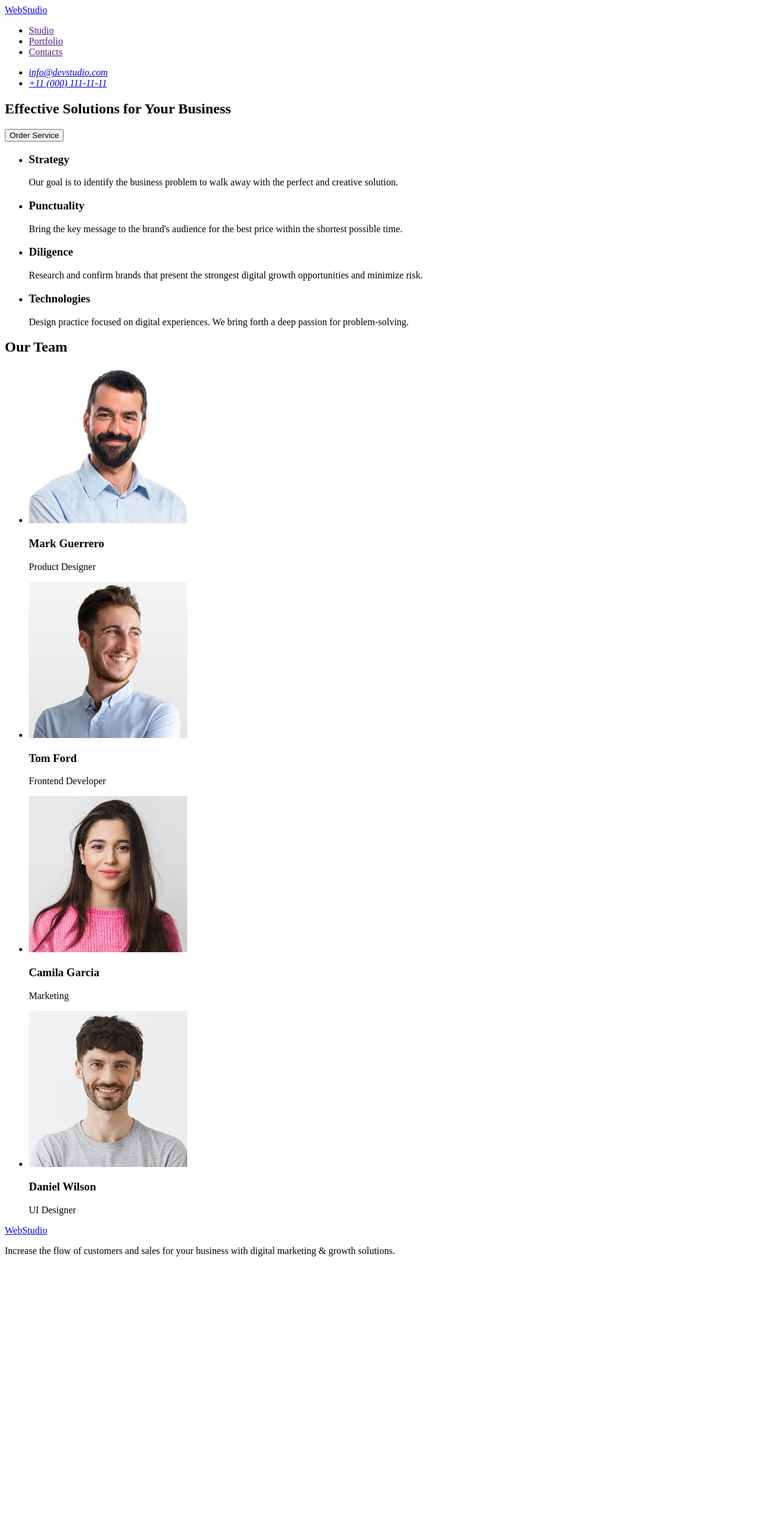
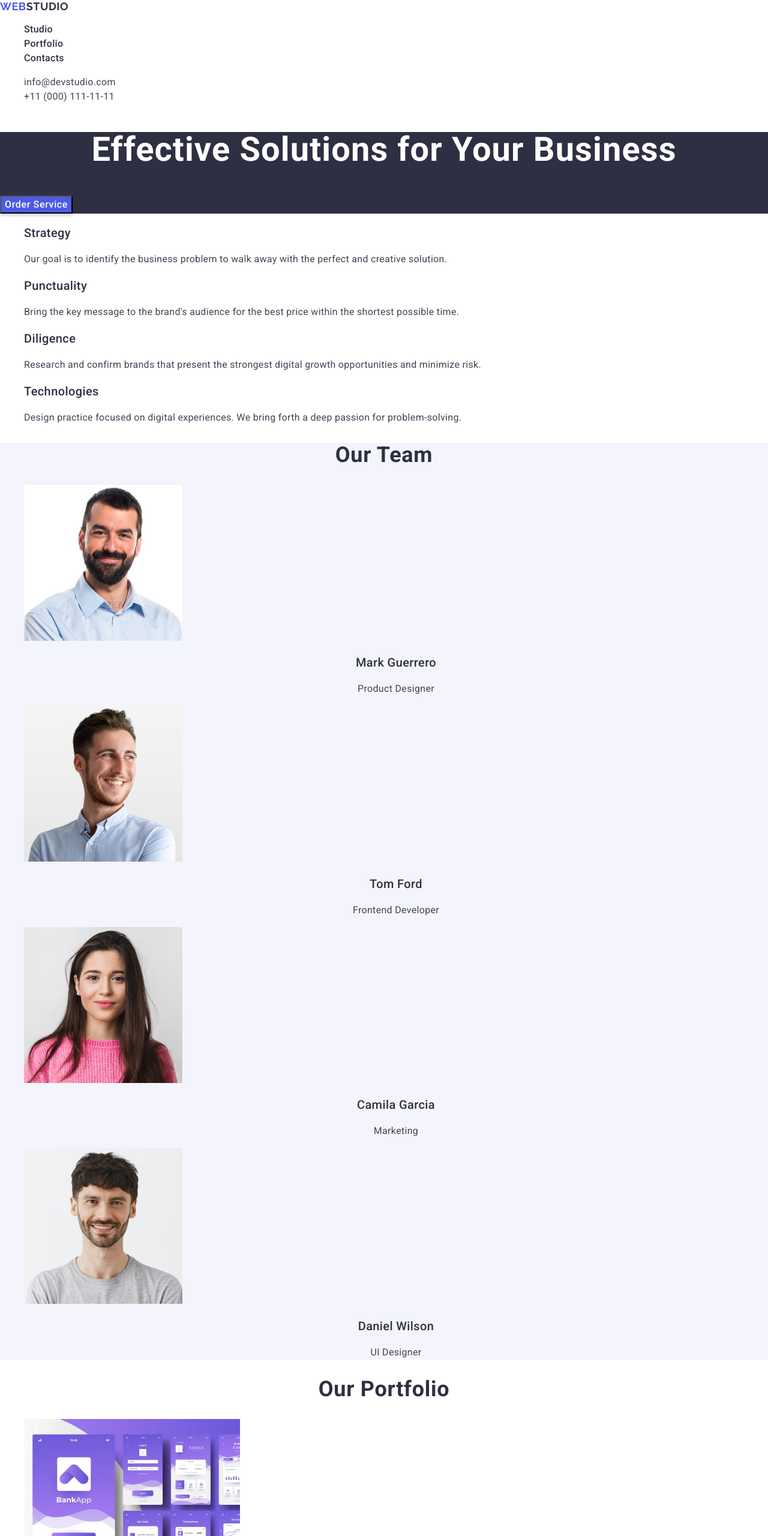
Before and after one commit to yevhenii-chuguivets/goit-markup-hw-06, a plain HTML site: page index.html in a window 1280 px wide. Shown: the top 2560 px of the page at 60% size. Before the commit the page ends 2110 px from the top, so only its background shows below. Drawn offline with nearby package versions, Linux system fonts and the light colour scheme.

Commit message:
add_style_css

```diff
--- /dev/null
+++ b/css/styles.css
@@ -0,0 +1,174 @@
+/* ==========   COMMON STYLE   ========== */
+ul,
+ol {
+  list-style-type: none;
+}
+a {
+  text-decoration: none;
+}
+button {
+  cursor: pointer;
+}
+body {
+  font-family: "Roboto", sans-serif;
+  color: #111;
+  background-color: #fff;
+}
+
+/* ==========     HEADER STYLE   ========== */
+
+.main-logo {
+  font-family: "Raleway", sans-serif;
+  font-weight: 700;
+  font-size: 18px;
+  line-height: 1.17;
+  letter-spacing: 0.03em;
+  text-transform: uppercase;
+  color: #2e2f42;
+}
+
+.header-logo {
+  color: #4d5ae5;
+}
+.nav-list-link {
+  font-weight: 500;
+  font-size: 16px;
+  line-height: 1.5;
+  letter-spacing: 0.02em;
+  color: #2e2f42;
+}
+.nav-list-link:hover,
+.nav-list-link:focus {
+  color: #404bbf;
+}
+.page-address {
+  font-style: normal;
+}
+.address-list-link {
+  font-weight: 400;
+  font-size: 16px;
+  line-height: 1.5;
+  letter-spacing: 0.02em;
+  color: #434455;
+}
+.address-list-link:hover,
+.address-list-link:focus {
+  color: #404bbf;
+}
+
+/* ==========     MAIN STYLE   ========== */
+
+/* ==========     SECTION HERO   ========== */
+.hero-section {
+  background: #2e2f42;
+}
+
+.text-header {
+  font-weight: 700;
+  font-size: 56px;
+  line-height: 1.07;
+  letter-spacing: 0.02em;
+  text-align: center;
+  color: #fff;
+}
+
+.button-style {
+  font-weight: 500;
+  font-size: 16px;
+  line-height: 1.5;
+  letter-spacing: 0.04em;
+  color: #fff;
+  box-shadow: 0 4px 4px 0 rgba(0, 0, 0, 0.15);
+  background-color: #4d5ae5;
+}
+
+.button-style:hover,
+.button-style:focus {
+  background-color: #404bbf;
+}
+/* ==========     SECTION ADVANTEG   ========== */
+.advantege-title {
+  font-weight: 500;
+  font-size: 20px;
+  line-height: 1.2;
+  letter-spacing: 0.02em;
+  color: #2e2f42;
+}
+.advantege-item-text {
+  font-size: 16px;
+  line-height: 1.5;
+  letter-spacing: 0.02em;
+  color: #434455;
+}
+/* ==========     SECTION OUR TEAM   ========== */
+.team-section {
+  background: #f4f4fd;
+}
+.team-title {
+  font-weight: 700;
+  font-size: 36px;
+  line-height: 1.11111;
+  letter-spacing: 0.02em;
+  text-align: center;
+  color: #2e2f42;
+}
+.team-name {
+  font-weight: 500;
+  font-size: 20px;
+  line-height: 1.2;
+  letter-spacing: 0.02em;
+  text-align: center;
+  color: #2e2f42;
+}
+.proffesion {
+  font-weight: 400;
+  font-size: 16px;
+  line-height: 1.5;
+  letter-spacing: 0.02em;
+  text-align: center;
+  color: #434455;
+}
+/* ==========     SECTION OUR PORTFOLIO   ========== */
+.portfolio-title {
+  font-weight: 700;
+  font-size: 36px;
+  line-height: 1.11111;
+  letter-spacing: 0.02em;
+  text-align: center;
+  color: #2e2f42;
+}
+.portfolio-name {
+  font-weight: 500;
+  font-size: 20px;
+  line-height: 1.2;
+  letter-spacing: 0.02em;
+  color: #2e2f42;
+}
+.portfolio-name-text {
+  font-size: 16px;
+  line-height: 1.5;
+  letter-spacing: 0.02em;
+  color: #434455;
+}
+/* ==========     FOOTER   ========== */
+.footer-box {
+  background: #2e2f42;
+}
+.footer-logo {
+  font-family: "Raleway", sans-serif;
+  font-weight: 700;
+  font-size: 18px;
+  line-height: 1.16667;
+  letter-spacing: 0.03em;
+  text-transform: uppercase;
+  color: #f4f4fd;
+}
+.footer-logo-span {
+  color: #4d5ae5;
+}
+.footer-text {
+  font-size: 16px;
+  line-height: 1.5;
+  letter-spacing: 0.02em;
+  color: #f4f4fd;
+}
--- a/index.html
+++ b/index.html
@@ -3,121 +3,219 @@
   <head>
     <meta charset="UTF-8" />
     <meta name="viewport" content="width=device-width, initial-scale=1.0" />
+    <link rel="preconnect" href="https://fonts.googleapis.com" />
+    <link rel="preconnect" href="https://fonts.gstatic.com" crossorigin />
+    <link
+      href="https://fonts.googleapis.com/css2?family=Raleway:wght@700&family=Roboto:wght@400;500;700&display=swap"
+      rel="stylesheet"
+    />
+    <link
+      rel="stylesheet"
+      href="https://cdnjs.cloudflare.com/ajax/libs/modern-normalize/2.0.0/modern-normalize.min.css"
+    />
+    <link rel="stylesheet" href="./css/styles.css" />
     <title>Web Studio</title>
   </head>
   <body>
-    <header>
-      <nav>
-        <!-- Logo -->
-        <a href="./index.html">WebStudio</a>
-        <!-- Menu Navigate -->
-        <ul>
-          <li><a href="">Studio</a></li>
-          <li><a href="">Portfolio</a></li>
-          <li><a href="">Contacts</a></li>
+    <header class="page-header">
+      <nav class="page-nav">
+        <!--   ========== Logotype   ========== -->
+        <a class="main-logo" href="./index.html"
+          ><span class="header-logo">Web</span>Studio</a
+        >
+        <!-- ==========   Menu Navigate   ========== -->
+        <ul class="nav-list">
+          <li class="nav-list-item">
+            <a class="nav-list-link" href="">Studio</a>
+          </li>
+          <li class="nav-list-item">
+            <a class="nav-list-link" href="">Portfolio</a>
+          </li>
+          <li class="nav-list-item">
+            <a class="nav-list-link" href="">Contacts</a>
+          </li>
         </ul>
       </nav>
 
-      <!-- Contacts -->
-      <address>
-        <ul>
-          <li><a href="mailto:info@devstudio.com">info@devstudio.com</a></li>
-          <li><a href="tel:+110001111111">+11 (000) 111-11-11</a></li>
+      <!--   ========== Contacts   ========== -->
+      <address class="page-address">
+        <ul class="address-list">
+          <li class="address-list-item">
+            <a class="address-list-link" href="mailto:info@devstudio.com"
+              >info@devstudio.com</a
+            >
+          </li>
+          <li class="address-list-item">
+            <a class="address-list-link" href="tel:+110001111111"
+              >+11 (000) 111-11-11</a
+            >
+          </li>
         </ul>
       </address>
     </header>
 
     <main>
-      <!-- Hero section -->
-      <section>
-        <h1>Effective Solutions for Your Business</h1>
-        <button type="button">Order Service</button>
+      <!--   ========== Hero section   ========== -->
+      <section class="hero-section">
+        <h1 class="text-header">Effective Solutions for Your Business</h1>
+        <button type="button" class="button-style">Order Service</button>
       </section>
-      <!-- Advantages -->
-      <section>
+      <!--   ========== Advantages   ========== -->
+      <section class="advantege-section">
         <h2 hidden>Advantages</h2>
-        <ul>
-          <li>
-            <h3>Strategy</h3>
-            <p>
+        <ul class="advantege-list">
+          <li class="advantege-list-item">
+            <h3 class="advantege-title">Strategy</h3>
+            <p class="advantege-item-text">
               Our goal is to identify the business problem to walk away with the
               perfect and creative solution.
             </p>
           </li>
-          <li>
-            <h3>Punctuality</h3>
-            <p>
+          <li class="advantege-list-item">
+            <h3 class="advantege-title">Punctuality</h3>
+            <p class="advantege-item-text">
               Bring the key message to the brand's audience for the best price
               within the shortest possible time.
             </p>
           </li>
-          <li>
-            <h3>Diligence</h3>
-            <p>
+          <li class="advantege-list-item">
+            <h3 class="advantege-title">Diligence</h3>
+            <p class="advantege-item-text">
               Research and confirm brands that present the strongest digital
               growth opportunities and minimize risk.
             </p>
           </li>
-          <li>
-            <h3>Technologies</h3>
-            <p>
+          <li class="advantege-list-item">
+            <h3 class="advantege-title">Technologies</h3>
+            <p class="advantege-item-text">
               Design practice focused on digital experiences. We bring forth a
               deep passion for problem-solving.
             </p>
           </li>
         </ul>
       </section>
-      <!-- Our Team  -->
-      <section>
-        <h2>Our Team</h2>
-        <ul>
-          <li>
+      <!--   ========== Our Team   ==========  -->
+      <section class="team-section">
+        <h2 class="team-title">Our Team</h2>
+        <ul class="team-list">
+          <li class="team-list-item">
             <img
               src="./images/mark_guerrero_photo.jpg"
               alt="Mark Guerrero Photo"
               width="264"
               height="260"
             />
-            <h3>Mark Guerrero</h3>
-            <p>Product Designer</p>
+            <h3 class="team-name">Mark Guerrero</h3>
+            <p class="proffesion">Product Designer</p>
           </li>
-          <li>
+          <li class="team-list-item">
             <img
               src="./images/tom_ford_photo.jpg"
               alt="Tom Ford Photo"
               width="264"
               height="260"
             />
-            <h3>Tom Ford</h3>
-            <p>Frontend Developer</p>
+            <h3 class="team-name">Tom Ford</h3>
+            <p class="proffesion">Frontend Developer</p>
           </li>
-          <li>
+          <li class="team-list-item">
             <img
               src="./images/camila_garcia_photo.jpg"
               alt="Camila Garcia Photo"
               width="264"
               height="260"
             />
-            <h3>Camila Garcia</h3>
-            <p>Marketing</p>
+            <h3 class="team-name">Camila Garcia</h3>
+            <p class="proffesion">Marketing</p>
           </li>
-          <li>
+          <li class="team-list-item">
             <img
               src="./images/daniel_wilson_photo.jpg"
               alt="Daniel Wilson Photo"
               width="264"
               height="260"
             />
-            <h3>Daniel Wilson</h3>
-            <p>UI Designer</p>
+            <h3 class="team-name">Daniel Wilson</h3>
+            <p class="proffesion">UI Designer</p>
+          </li>
+        </ul>
+      </section>
+
+      <!--   ========== Our Portfolio   ========== -->
+      <section class="portfolio-section">
+        <h2 class="portfolio-title">Our Portfolio</h2>
+        <ul class="portfolio-list">
+          <li class="portfolio-list-item">
+            <img
+              src="./images/banking-app.jpg"
+              alt="Mobile App"
+              width="360"
+              height="300"
+            />
+            <h3 class="portfolio-name">Banking App</h3>
+            <p class="portfolio-name-text">App</p>
+          </li>
+          <li class="portfolio-list-item">
+            <img
+              src="./images/cashless-payment.jpg"
+              alt="Payment Technologies"
+              width="360"
+              height="300"
+            />
+            <h3 class="portfolio-name">Cashless Payment</h3>
+            <p class="portfolio-name-text">Marketing</p>
+          </li>
+          <li class="portfolio-list-item">
+            <img
+              src="./images/meditation-app.jpg"
+              alt="Notebook and mobile"
+              width="360"
+              height="300"
+            />
+            <h3 class="portfolio-name">Meditation App</h3>
+            <p class="portfolio-name-text">App</p>
+          </li>
+        </ul>
+        <ul>
+          <li class="portfolio-list-item">
+            <img
+              src="./images/taxi-service.jpg"
+              alt="Car"
+              width="360"
+              height="300"
+            />
+            <h3 class="portfolio-name">Taxi Service</h3>
+            <p class="portfolio-name-text">Marketing</p>
+          </li>
+          <li class="portfolio-list-item">
+            <img
+              src="./images/screen-illustrations.jpg"
+              alt="Mobile"
+              width="360"
+              height="300"
+            />
+            <h3 class="portfolio-name">Screen Illustrations</h3>
+            <p class="portfolio-name-text">Design</p>
+          </li>
+          <li class="portfolio-list-item">
+            <img
+              src="./images/online-courses.jpg"
+              alt="Women with phone"
+              width="360"
+              height="300"
+            />
+            <h3 class="portfolio-name">Online Courses</h3>
+            <p class="portfolio-name-text">Marketing</p>
           </li>
         </ul>
       </section>
     </main>
-
-    <footer>
-      <a href="./index.html">WebStudio</a>
-      <p>
+    <!--   ========== FOOTER   ========== -->
+    <footer class="footer-box">
+      <a class="footer-logo" href="./index.html"
+        ><span class="footer-logo-span">Web</span>Studio</a
+      >
+      <p class="footer-text">
         Increase the flow of customers and sales for your business with digital
         marketing & growth solutions.
       </p>
```
Also changed, not shown: images/banking-app.jpg (added), images/cashless-payment.jpg (added), images/meditation-app.jpg (added), images/online-courses.jpg (added), images/screen-illustrations.jpg (added), images/taxi-service.jpg (added).
